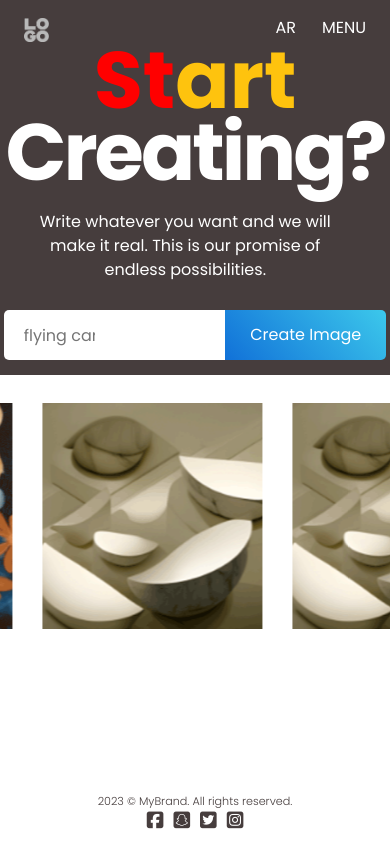
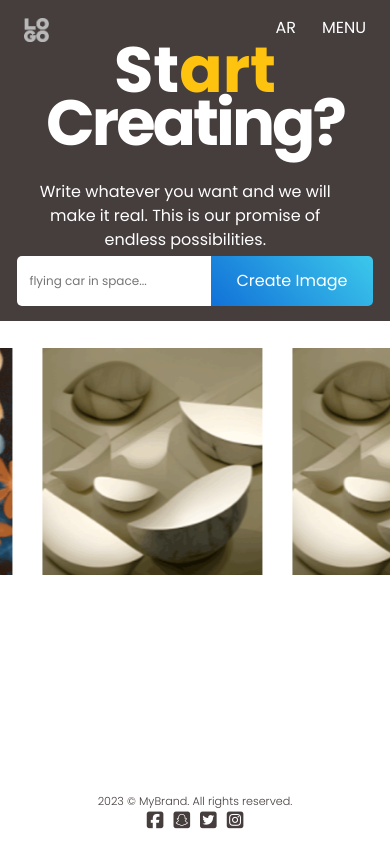
Before and after one commit to hamidhdeveloper/mvp, a React (Create React App) app: page /startcreating in a window 390 px wide. Built offline with nearby package versions, Linux system fonts and the light colour scheme.

Commit message:
start on date 27 feb 1pm so total 2 day and 6 hours spend scroll images added

```diff
--- a/src/components/pages/startcreating/StartCreating.css
+++ b/src/components/pages/startcreating/StartCreating.css
@@ -115,26 +115,27 @@
 }
 @media only screen and (min-width: 321px) and (max-width: 767px) {
   .mycreatingcol h1 {
-    color: red;
-    font-size: 5em;
-    letter-spacing: 0rem;
+    font-size: 4em;
+    letter-spacing: 0;
     margin-top: 2rem;
   }
   .mycreatingcol h2 {
-    font-size: 5em;
+    font-size: 4em;
     letter-spacing: -3px;
+    margin-bottom: 4rem;
+    margin-left: 19rem;
     margin-top: -2rem;
-    margin-left: 19rem;
-    margin-bottom: 5rem;
   }
   .mycreatingcol p {
+    left: 10%;
+    text-align: center;
+    top: 56%;
     width: 75%;
-    top: 56%;
-    text-align: center;
-    left: 10%;
   }
   .search {
-    width: 23%;
+    width: 22%;
+    font-size: 12px;
+    padding: 0px 12px;
   }
   .myImgCarouselcol {
     display: flex;
@@ -144,7 +145,21 @@
   }
 }
 @media only screen and (min-width: 768px) and (max-width: 991px) {
+  .mycreatingcol h1 {
+    font-size: 4em;
+    letter-spacing: 0;
+    margin-top: 2rem;
+  }
   .mycreatingcol h2 {
-    color: rgb(6, 227, 21);
+    margin-bottom: -2px;
+    margin-right: 0rem;
+    margin-top: -4.5rem;
+  }
+  .mycreatingcol p {
+    width: 49%;
+    top: 64%;
+  }
+  .search {
+    width: 70%;
   }
 }/*# sourceMappingURL=StartCreating.css.map */
--- a/src/components/pages/startcreating/StartCreating.scss
+++ b/src/components/pages/startcreating/StartCreating.scss
@@ -144,26 +144,27 @@
 // small devices
 @media only screen and (min-width: 321px) and (max-width: 767px) {
    .mycreatingcol h1 {
-      color: red;
-      font-size: 5em;
-    letter-spacing: 0rem;
+      font-size: 4em;
+    letter-spacing: 0;
     margin-top: 2rem;
    }
    .mycreatingcol h2 {
-      font-size: 5em;
+      font-size: 4em;
     letter-spacing: -3px;
+    margin-bottom: 4rem;
+    margin-left: 19rem;
     margin-top: -2rem;
-    margin-left: 19rem;
-    margin-bottom: 5rem;
    }
    .mycreatingcol p {
-    width: 75%;
-    top: 56%;
-    text-align: center;
-    left: 10%;
+      left: 10%;
+      text-align: center;
+      top: 56%;
+      width: 75%;
    }
    .search {
-      width: 23%;
+    width: 22%;
+    font-size: 12px;
+    padding: 0px 12px;
    }
    .myImgCarouselcol{
       display: flex;
@@ -174,7 +175,22 @@
  }
 //  Medium devices (tablets) */
  @media only screen and (min-width: 768px) and (max-width: 991px) {
+   .mycreatingcol h1 {
+      font-size: 4em;
+    letter-spacing: 0;
+    margin-top: 2rem;
+   }
    .mycreatingcol h2 {
-     color: rgb(6, 227, 21);
+      margin-bottom: -2px;
+      margin-right: 0rem;
+      margin-top: -4.5rem;
    }
+   .mycreatingcol p {
+      width: 49%;
+      top: 64%;
+   }
+   .search {
+      width: 70%;
+   }
+
  }
```
Also changed, not shown: 1 other file (tests, documents, lock files or other folders).
